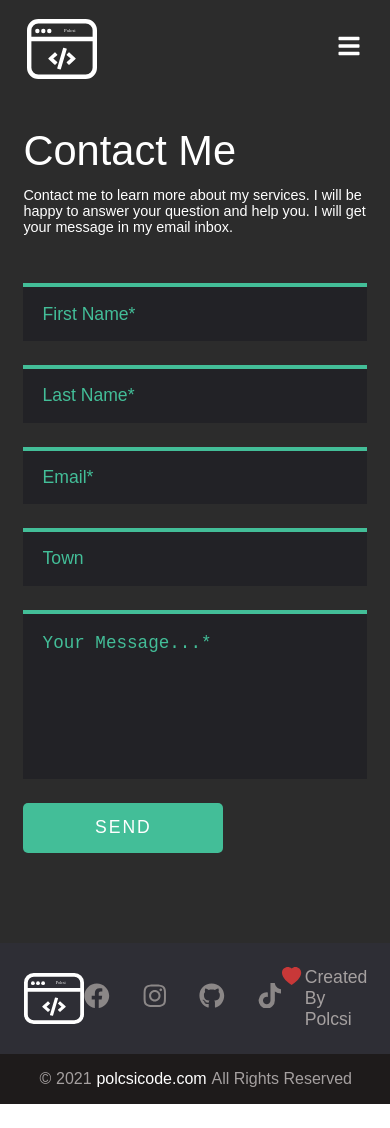
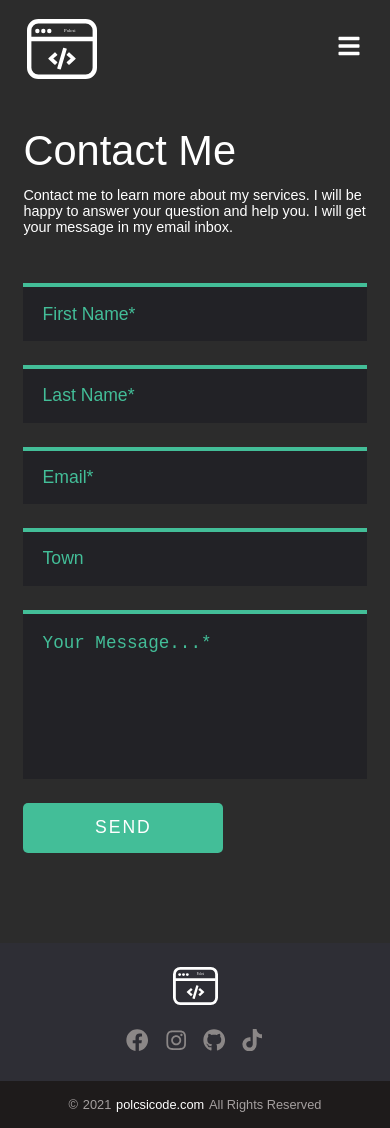
Before and after one commit to Polcsi/my-portfolio-with-react, a React (Create React App) app: page /contact in a window 390 px wide. Before the commit the page ends 1104 px from the top, so only its background shows below. Built offline with nearby package versions, Linux system fonts and the light colour scheme.

Commit message:
responsive contact and footer

```diff
--- a/src/components/Footer.js
+++ b/src/components/Footer.js
@@ -1,4 +1,4 @@
-import React, { useState } from "react";
+import React from "react";
 import "../css/footer.css";
 import logo from "../icons/logo.svg";
 import { social } from "../data";
@@ -8,7 +8,9 @@ const Footer = () => {
   return (
     <footer>
       <div className="upper-layer">
-        <img src={logo} alt="logo" className="footer-logo" />
+        <div className="footer-logo">
+          <img src={logo} alt="logo" />
+        </div>
         <div className="footer-socail-icons">
           {social.map(({ id, url, icon, text }) => {
             return (
--- a/src/css/contact.css
+++ b/src/css/contact.css
@@ -78,14 +78,14 @@
 .mapouter{
     position:relative;
     text-align:right;
-    height:500px;
+    height:600px;
     width:612px;
     place-self: center;
 }
 .gmap_canvas {
     overflow:hidden;
     background:none !important;
-    height:500px;
+    height:600px;
     width:612px;
 }
 @media screen and (max-width: 1480px) {
--- a/src/css/footer.css
+++ b/src/css/footer.css
@@ -13,23 +13,23 @@ footer {
     display: flex;
     justify-content: center;
     align-items: center;
-    gap: 2rem;
+    gap: clamp(1rem, 3vw, 2rem);
 }
 .footer-socail-icons article a{
     color: var(--light-gray-primary-1);
-    font-size: 1.6rem;
+    font-size: clamp(1.4rem, 1.5vw, 1.6rem);
 }
-.footer-logo {
-    width: 60px;
+.footer-logo img{
+    width: 45px;
 }
 .creator span:nth-child(1) {
     color: #C83838;
     vertical-align: middle;
-    font-size: 1.2rem;
+    font-size: clamp(1rem, 1.1vw, 1.2rem);
 }
 .creator {
     color: var(--light-gray-primary-2);
-    font-size: 1.1rem;
+    font-size: clamp(.9rem, 1vw, 1.1rem);
     text-transform: capitalize;
     display: flex;
     gap: .2rem;
@@ -44,7 +44,23 @@ footer {
     gap: .3rem;
     text-transform: capitalize;
 }
+.down-layer span {
+    font-size: clamp(.8rem, 1vw, 1rem);
+}
 .down-layer span:nth-child(3) {
     color: var(--text-color);
     text-transform: lowercase;
 }
+@media screen and (max-width: 730px) {
+    .creator {
+        display: none;
+    }
+    .upper-layer {
+        display: flex;
+        flex-direction: column;
+        justify-content: center;
+        align-items: center;
+        gap: 1.2rem;
+        padding: 1.5rem;
+    }
+}
--- a/src/pages/Contact.js
+++ b/src/pages/Contact.js
@@ -1,4 +1,4 @@
-import React from "react";
+import React, { useState } from "react";
 import "../css/contact.css";
 
 const Contact = () => {
```
